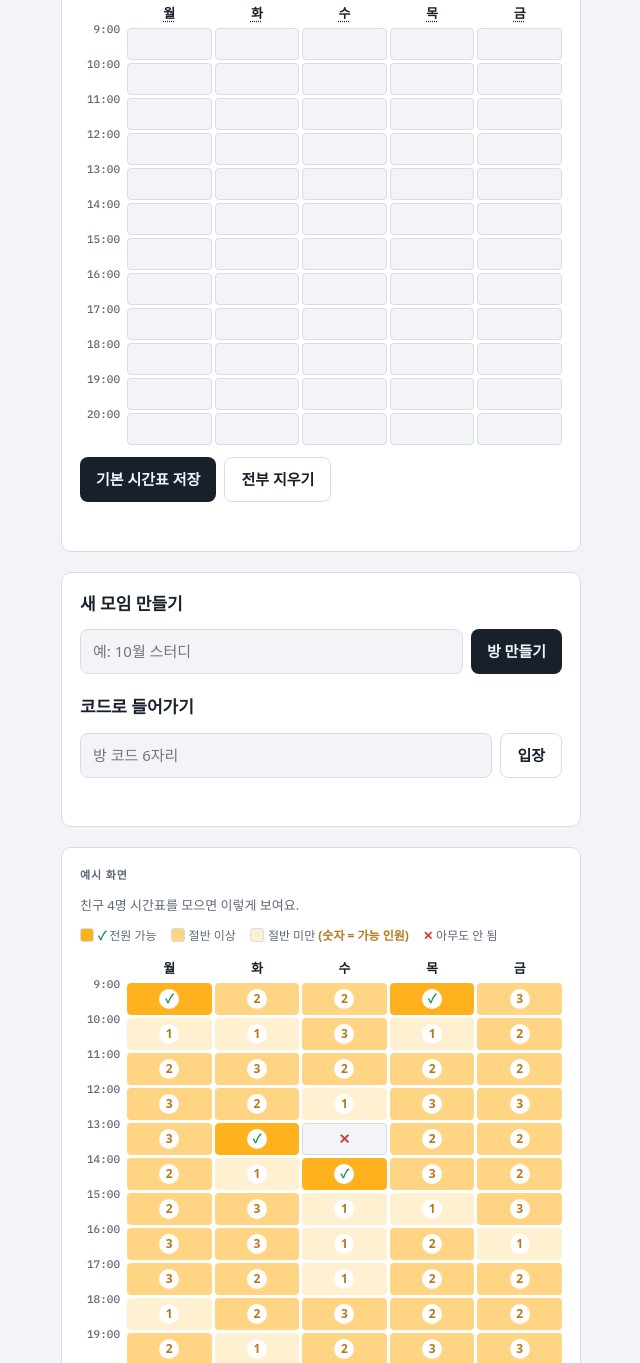
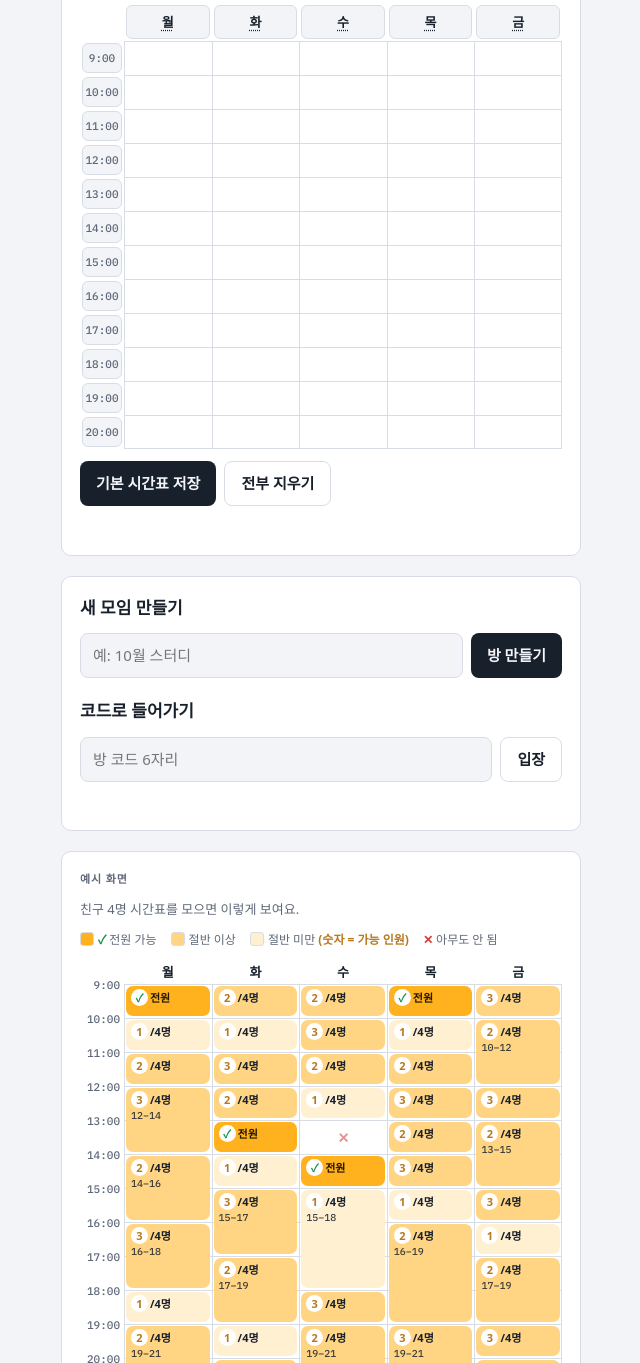
Before and after one commit to junseok76/Bintteum, a plain HTML site: page index.html in a window 1280 px wide. Shown: the part 304-1667 px from the top of the page, without its empty margins (319-959 px from the left). Drawn offline with Linux system fonts and the light colour scheme; a web font is replaced by a local one.

Commit message:
시간표

```diff
--- a/index.html
+++ b/index.html
@@ -44,19 +44,33 @@ button:disabled{opacity:.5;cursor:default}
 .tabs{display:flex;border:1px solid var(--line);border-radius:8px;overflow:hidden}
 .tabs button{flex:1;border-radius:0;background:transparent;color:var(--muted);font-weight:500}
 .tabs button[aria-selected=true]{background:var(--ink);color:var(--ground);font-weight:700}
-.grid{display:grid;grid-template-columns:44px repeat(5,1fr);gap:3px;touch-action:none;user-select:none;font-variant-numeric:tabular-nums}
+.grid{display:grid;grid-template-columns:44px repeat(5,1fr);gap:0;grid-template-rows:auto repeat(12,34px);touch-action:none;user-select:none;font-variant-numeric:tabular-nums}
 .grid .h{font-family:"IBM Plex Mono",monospace;font-size:11px;color:var(--muted);display:flex;align-items:flex-start;justify-content:flex-end;padding-right:4px;transform:translateY(-7px)}
 .grid .d{text-align:center;font-weight:700;font-size:13px;padding-bottom:2px}
-.c{height:30px;border-radius:4px;background:var(--ground);border:1px solid var(--line);display:flex;align-items:center;justify-content:center;font-size:11px;font-weight:700;cursor:pointer}
-.c.busy{background:var(--busy);border-color:var(--busy);background-image:repeating-linear-gradient(135deg,transparent 0 5px,rgba(0,0,0,.12) 5px 7px)}
+.c{-webkit-tap-highlight-color:transparent;outline:none;height:34px;box-sizing:border-box;border-radius:0;background:var(--surface);border:0;border-top:1px solid var(--line);border-left:1px solid var(--line);display:flex;align-items:center;justify-content:center;font-size:11px;font-weight:700;cursor:pointer}
+.c.busy{background:var(--surface)!important;background-image:none!important;border-color:var(--line)!important;}
+.c.last{border-right:1px solid var(--line)}.c.bot{border-bottom:1px solid var(--line)}
+.old-busy{background:var(--busy);border-color:var(--busy);background-image:repeating-linear-gradient(135deg,transparent 0 5px,rgba(0,0,0,.12) 5px 7px)}
 .c b{display:inline-flex;align-items:center;justify-content:center;min-width:20px;height:20px;border-radius:50%;background:var(--surface);font-size:12px;font-weight:700}
 .c.all{background:var(--mark);border-color:var(--mark)}.c.all b{color:var(--ok)}
 .c.hi{background:color-mix(in srgb,var(--mark) 55%,var(--surface));border-color:transparent}
 .c.lo{background:color-mix(in srgb,var(--mark) 20%,var(--surface));border-color:transparent}
 .c.hi b,.c.lo b{color:var(--mid)}
-.grid.hdr .d,.grid.hdr .h{cursor:pointer;border-radius:4px}.grid.hdr .d:hover,.grid.hdr .h:hover{background:var(--line)}
+.grid.hdr .d,.grid.hdr .h{cursor:pointer;border-radius:6px;margin:2px;touch-action:manipulation;-webkit-tap-highlight-color:transparent}
+.grid.hdr .h{transform:none;align-items:center;justify-content:center;padding-right:0;background:var(--ground);border:1px solid var(--line)}
+.grid.hdr .d{padding-block:6px;background:var(--ground);border:1px solid var(--line)}.grid.hdr .d:hover,.grid.hdr .h:hover{background:var(--line)}
 .grid.hdr .d{text-decoration:underline dotted;text-underline-offset:3px}
-.c.none b{color:var(--no);background:transparent;font-size:14px}
+.blk{pointer-events:none;position:relative;z-index:1;margin:2px;border-radius:7px;padding:3px 5px;box-sizing:border-box;display:flex;flex-direction:column;justify-content:flex-start;gap:2px;font-size:11px;line-height:1.2;overflow:hidden;min-width:0}
+.blk .lab{display:flex;align-items:center;gap:2px;font-weight:700;white-space:nowrap}
+.blk small{font-family:"IBM Plex Mono",monospace;font-size:10px;opacity:.85;white-space:nowrap}
+.blk b{display:inline-flex;align-items:center;justify-content:center;min-width:17px;height:17px;border-radius:50%;background:var(--surface);font-size:11px}
+.blk.mine{background:color-mix(in srgb,var(--mark) 40%,var(--surface));color:var(--ink)}
+.blk.all{background:var(--mark);color:var(--mark-ink)}.blk.all b{color:var(--ok)}
+.blk.hi{background:color-mix(in srgb,var(--mark) 55%,var(--surface));color:var(--ink)}
+.blk.lo{background:color-mix(in srgb,var(--mark) 20%,var(--surface));color:var(--ink)}
+.blk.hi b,.blk.lo b{color:var(--mid)}
+.blk.sel{outline:2px solid var(--focus);outline-offset:0}
+.c.none b{opacity:.55;color:var(--no);background:transparent;font-size:14px}
 .lg{font-weight:700}.lg.ok{color:var(--ok)}.lg.mid{color:var(--mid)}.lg.no{color:var(--no)}
 .colors{display:flex;align-items:center;gap:8px;flex-wrap:wrap;font-size:13px;color:var(--muted)}
 .colors button{width:26px;height:26px;padding:0;border-radius:50%;border:2px solid var(--surface);box-shadow:0 0 0 1px var(--line)}
@@ -110,8 +124,8 @@ button:disabled{opacity:.5;cursor:default}
     </div>
     <div class="panel" id="inPanel">
       <input type="text" id="myName" placeholder="이름" maxlength="20">
-      <p class="hint" id="inHint">수업·알바 등 <b>바쁜 시간</b>을 칸별로 탭하거나 드래그해서 칠하세요.</p>
-      <div class="grid" id="inGrid"></div>
+      <p class="hint" id="inHint">수업·알바 등 <b>바쁜 시간</b>을 칠하세요. 요일이나 시간을 누르면 줄 전체가 칠해져요.</p>
+      <div class="grid hdr" id="inGrid"></div>
       <div class="row"><button id="saveBtn">저장하기</button><button class="ghost" id="resetBtn">기본 시간표로 되돌리기</button><button class="ghost" id="clearBtn">전부 지우기</button></div>
       <p class="msg" id="inMsg"></p>
     </div>
@@ -160,11 +174,12 @@ let db=null, uid=null, roomId=null, room=null, members=[], busy=new Set(), dirty
 function key(d,h){return d+"-"+h}
 function buildGrid(el,onCell){
   el.innerHTML="";
-  el.appendChild(document.createElement("div"));
-  DAYS.forEach(d=>{const x=document.createElement("div");x.className="d";x.textContent=d;el.appendChild(x)});
+  const at=(x,r,c)=>{x.style.gridRow=r;x.style.gridColumn=c;el.appendChild(x)};
+  at(document.createElement("div"),1,1);
+  DAYS.forEach((d,i)=>{const x=document.createElement("div");x.className="d";x.textContent=d;at(x,1,i+2)});
   for(let h=0;h<HOURS;h++){
-    const lab=document.createElement("div");lab.className="h";lab.textContent=(H0+h)+":00";el.appendChild(lab);
-    for(let d=0;d<5;d++){const c=document.createElement("div");c.className="c";c.dataset.k=key(d,h);c.setAttribute("role","button");c.tabIndex=0;
+    const lab=document.createElement("div");lab.className="h";lab.textContent=(H0+h)+":00";at(lab,h+2,1);
+    for(let d=0;d<5;d++){const c=document.createElement("div");c.className="c"+(d===4?" last":"")+(h===HOURS-1?" bot":"");c.dataset.k=key(d,h);c.setAttribute("role","button");c.tabIndex=0;c.style.gridRow=h+2;c.style.gridColumn=d+2;
       c.setAttribute("aria-label",DAYS[d]+"요일 "+(H0+h)+"시");el.appendChild(c);if(onCell)onCell(c)}
   }
 }
@@ -174,23 +189,29 @@ let base={name:"",busy:[]}, baseBusy=new Set(), baseDirty=false;
 function makeEditor(g,getSet,onChange,headers){
   buildGrid(g);let mode=null;
   const paint=c=>{if(!c||!c.dataset.k)return;const set=getSet(),k=c.dataset.k,had=set.has(k);
-    if(mode)set.add(k);else set.delete(k);c.classList.toggle("busy",set.has(k));if(had!==set.has(k))onChange()};
+    if(mode)set.add(k);else set.delete(k);if(had!==set.has(k)){paintAll(g,set);onChange()}};
   g.addEventListener("pointerdown",e=>{const c=e.target.closest(".c");if(!c)return;mode=!getSet().has(c.dataset.k);paint(c);g.setPointerCapture(e.pointerId)});
   g.addEventListener("pointermove",e=>{if(mode===null)return;paint(document.elementFromPoint(e.clientX,e.clientY)?.closest(".c"))});
   const end=()=>{mode=null};g.addEventListener("pointerup",end);g.addEventListener("pointercancel",end);
-  g.addEventListener("keydown",e=>{if((e.key===" "||e.key==="Enter")&&e.target.classList.contains("c")){e.preventDefault();mode=!getSet().has(e.target.dataset.k);paint(e.target);mode=null}});
+  g.addEventListener("keydown",e=>{if((e.key===" "||e.key==="Enter")&&e.target.classList.contains("c")){e.preventDefault();const k=e.target.dataset.k;mode=!getSet().has(k);paint(e.target);mode=null;g.querySelector(`.c[data-k="${k}"]`)?.focus()}});
   if(headers){
     const toggle=keys=>{const set=getSet(),full=keys.every(k=>set.has(k));keys.forEach(k=>full?set.delete(k):set.add(k));paintAll(g,set);onChange()};
     g.querySelectorAll(".d").forEach((x,d)=>{x.tabIndex=0;x.setAttribute("role","button");x.setAttribute("aria-label",DAYS[d]+"요일 전체 칠하기");
-      const f=()=>toggle([...Array(HOURS)].map((_,h)=>key(d,h)));x.onclick=f;x.onkeydown=e=>{if(e.key==="Enter"||e.key===" "){e.preventDefault();f()}}});
+      const f=()=>toggle([...Array(HOURS)].map((_,h)=>key(d,h)));x.addEventListener("pointerup",e=>{e.preventDefault();f()});x.onkeydown=e=>{if(e.key==="Enter"||e.key===" "){e.preventDefault();f()}}});
     g.querySelectorAll(".h").forEach((x,h)=>{x.tabIndex=0;x.setAttribute("role","button");x.setAttribute("aria-label",(H0+h)+"시 월~금 칠하기");
-      const f=()=>toggle([0,1,2,3,4].map(d=>key(d,h)));x.onclick=f;x.onkeydown=e=>{if(e.key==="Enter"||e.key===" "){e.preventDefault();f()}}});
+      const f=()=>toggle([0,1,2,3,4].map(d=>key(d,h)));x.addEventListener("pointerup",e=>{e.preventDefault();f()});x.onkeydown=e=>{if(e.key==="Enter"||e.key===" "){e.preventDefault();f()}}});
   }
 }
-function paintAll(g,set){g.querySelectorAll(".c").forEach(c=>c.classList.toggle("busy",set.has(c.dataset.k)))}
+function addBlock(g,d,s,e,cls,html){const b=document.createElement("div");b.className="blk "+cls;b.style.gridColumn=d+2;b.style.gridRow=(s+2)+" / "+(e+2);b.innerHTML=html;g.appendChild(b);return b}
+function paintAll(g,set){
+  g.querySelectorAll(".blk").forEach(b=>b.remove());
+  g.querySelectorAll(".c").forEach(c=>c.classList.toggle("busy",set.has(c.dataset.k)));
+  for(let d=0;d<5;d++){let h=0;while(h<HOURS){if(!set.has(key(d,h))){h++;continue}const s0=h;while(h<HOURS&&set.has(key(d,h)))h++;
+    addBlock(g,d,s0,h,"mine",h-s0>=2?`<span class="lab">바쁨</span><small>${H0+s0}–${H0+h}</small>`:`<span class="lab">${H0+s0}–${H0+h}</span>`)}}
+}
 function renderInput(){paintAll($("inGrid"),busy)}
 function setupInput(){
-  makeEditor($("inGrid"),()=>busy,()=>{dirty=true;$("inMsg").textContent="저장하지 않은 변경이 있어요."},false);
+  makeEditor($("inGrid"),()=>busy,()=>{dirty=true;$("inMsg").textContent="저장하지 않은 변경이 있어요."},true);
   makeEditor($("baseGrid"),()=>baseBusy,()=>{baseDirty=true;$("baseMsg").textContent="저장하지 않은 변경이 있어요."},true);
 }
 
@@ -198,14 +219,15 @@ function setupInput(){
 function freeMap(list){const m={};for(let d=0;d<5;d++)for(let h=0;h<HOURS;h++){const k=key(d,h);m[k]=list.filter(p=>!(p.busy||[]).includes(k))}return m}
 function renderResult(grid,list,interactive){
   const n=list.length,m=freeMap(list);
-  grid.querySelectorAll(".c").forEach(c=>{const f=m[c.dataset.k].length;c.className="c";c.textContent="";
-    if(!n)return;
-    const b=document.createElement("b");
-    if(f===n){c.classList.add("all");b.textContent="✓"}
-    else if(f>0){c.classList.add(f*2>=n?"hi":"lo");b.textContent=f}
-    else{c.classList.add("none");b.textContent="✕"}
-    c.appendChild(b)
-    if(interactive&&sel===c.dataset.k)c.classList.add("sel")});
+  grid.querySelectorAll(".blk").forEach(b=>b.remove());
+  const [sd,sh]=(interactive&&sel)?sel.split("-").map(Number):[-1,-1];
+  grid.querySelectorAll(".c").forEach(c=>{c.classList.remove("none","sel");c.textContent="";
+    if(n&&m[c.dataset.k].length===0){c.classList.add("none");c.innerHTML="<b>✕</b>";if(c.dataset.k===sel&&interactive)c.classList.add("sel")}});
+  if(!n)return m;
+  for(let d=0;d<5;d++){let h=0;while(h<HOURS){const f=m[key(d,h)].length;if(!f){h++;continue}const s0=h;while(h<HOURS&&m[key(d,h)].length===f)h++;
+    const all=f===n,cls=all?"all":(f*2>=n?"hi":"lo");
+    const html=(all?'<span class="lab"><b>✓</b>전원</span>':`<span class="lab"><b>${f}</b>/${n}명</span>`)+(h-s0>=2?`<small>${H0+s0}–${H0+h}</small>`:"");
+    const bl=addBlock(grid,d,s0,h,cls,html);if(d===sd&&sh>=s0&&sh<h)bl.classList.add("sel")}}
   return m;
 }
 function blocks(list){
```
Also changed, not shown: 1 other file.
